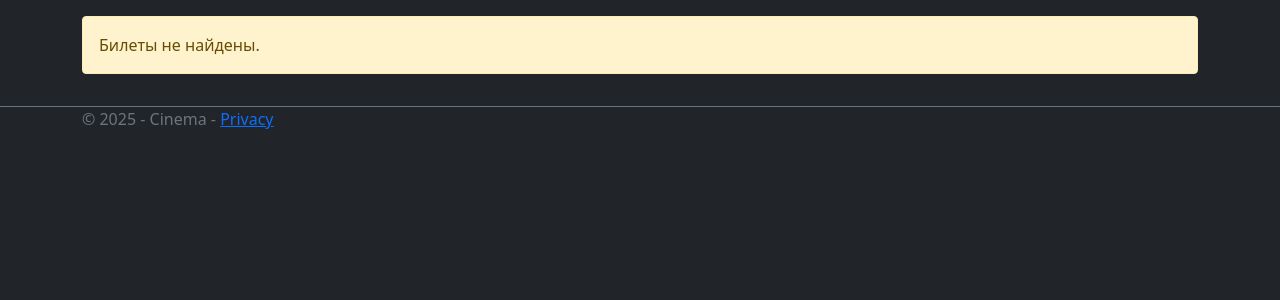
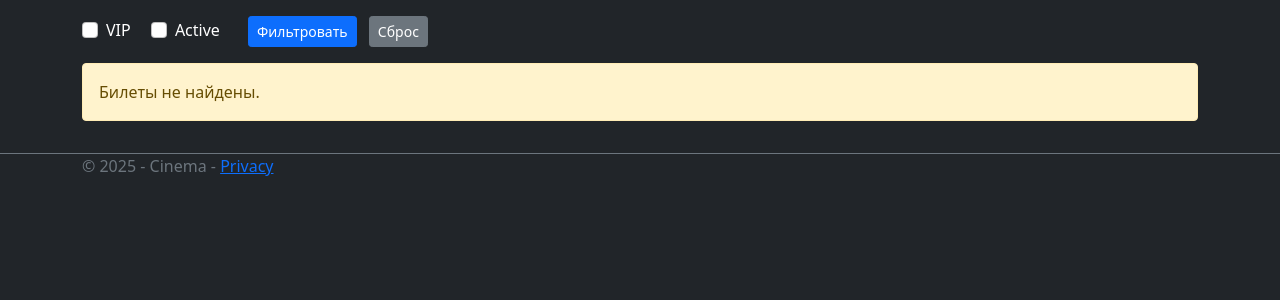
Before and after one commit to junpr0g/Cinema, an ASP.NET Core app: template Views/Order/ViewersTickets.cshtml in a window 1280 px wide. Shown: the part 57-357 px from the top of the page. Run offline with ASP.NET Core 8, Linux system fonts and the light colour scheme; the template is opened without the code that fills it, so the values that code supplies are empty; some libraries are stand-ins or nearby versions.

Commit message:
registration page removed, filters added

```diff
--- a/Controllers/AccountController.cs
+++ b/Controllers/AccountController.cs
@@ -3,6 +3,7 @@ using Cinema.Models.ValidationModels;
 using Microsoft.AspNetCore.Authentication;
 using Microsoft.AspNetCore.Authentication.Cookies;
 using Microsoft.AspNetCore.Authentication.Google;
+using Microsoft.AspNetCore.Authorization;
 using Microsoft.AspNetCore.Mvc;
 using Microsoft.EntityFrameworkCore;
 using System.Net.Http.Headers;
@@ -14,9 +15,10 @@ namespace Cinema.Controllers
     public class AccountController(Database db) : Controller
     {
         [HttpGet]
+        [Authorize]
         public IActionResult Login()
         {
-            return View();
+            return RedirectToAction("Main", "Cinema");
         }
 
         [HttpPost]
--- a/Views/Order/ViewersTickets.cshtml
+++ b/Views/Order/ViewersTickets.cshtml
@@ -3,6 +3,24 @@
 @{
     Layout = "~/Views/Shared/_Layout.cshtml";
 }
+
+@{
+    var vipChecked = (Context.Request.Query["vip"] == "true");
+    var activeChecked = (Context.Request.Query["active"] == "true");
+}
+
+<form method="get" class="mb-3">
+    <div class="form-check form-check-inline">
+        <input class="form-check-input" type="checkbox" id="vip" name="vip" value="true" @(vipChecked ? "checked=\"checked\"" : "") />
+        <label class="form-check-label text-white" for="vip">VIP</label>
+    </div>
+    <div class="form-check form-check-inline">
+        <input class="form-check-input" type="checkbox" id="active" name="active" value="true" @(activeChecked ? "checked=\"checked\"" : "") />
+        <label class="form-check-label text-white" for="active">Active</label>
+    </div>
+    <button type="submit" class="btn btn-primary btn-sm ms-2">Фильтровать</button>
+    <a href="@Url.Action("ViewersTickets", "Order")" class="btn btn-secondary btn-sm ms-2">Сброс</a>
+</form>
 
 @if (Model == null || !Model.Any())
 {
```
Also changed, not shown: Controllers/OrderController.cs (+15 -1 lines), appsettings.json (line endings or trailing spaces).
